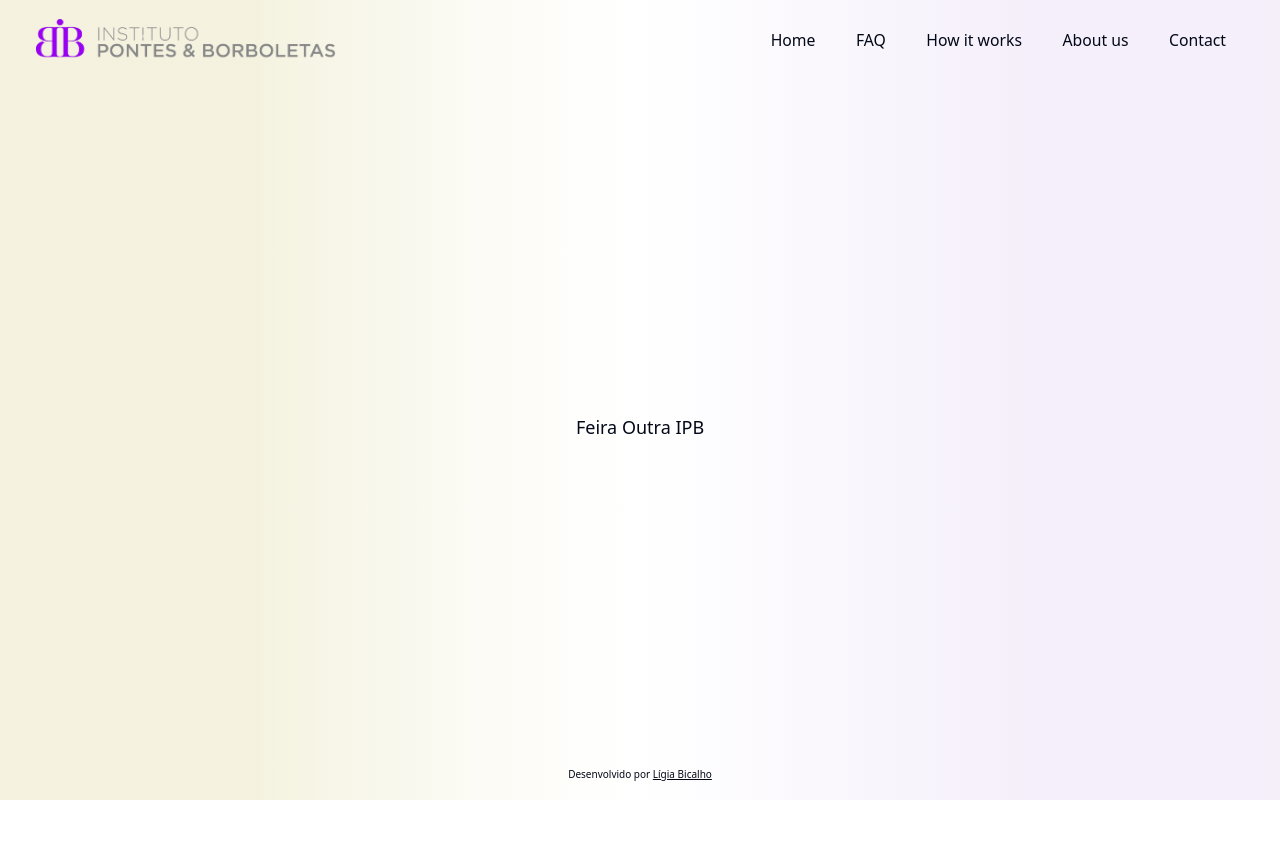
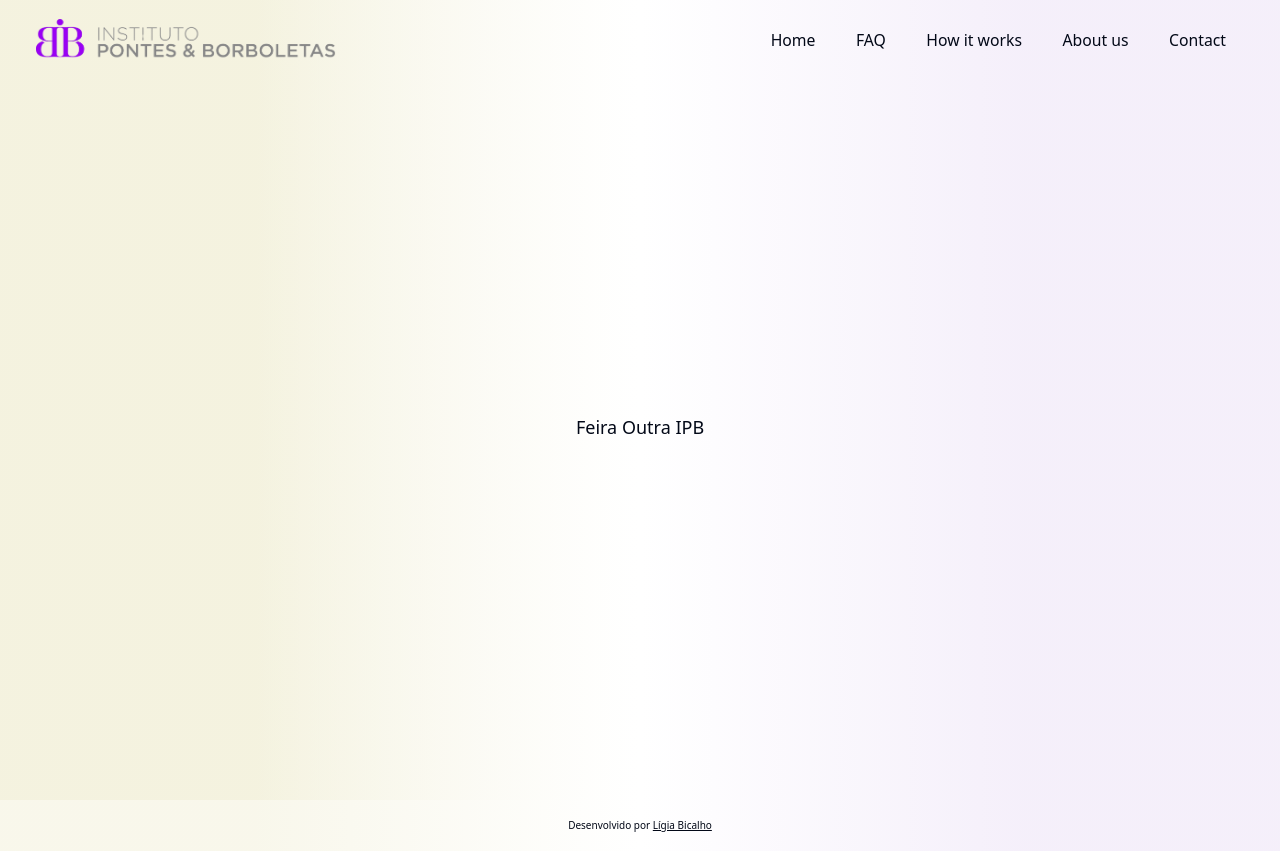
Before and after one commit to ligiabicalho/pontes-e-borboletas, a Next.js app: page / in a window 1280 px wide. Before the commit the page ends 800 px from the top, so only its background shows below. Built offline with nearby package versions, Linux system fonts and the light colour scheme; a web font is replaced by a local one.

Commit message:
refactor: updates Footer

```diff
--- a/src/components/Footer/Footer.tsx
+++ b/src/components/Footer/Footer.tsx
@@ -2,7 +2,7 @@ import React from "react";
 
 export function Footer() {
   return (
-    <div className="flex items-end justify-center w-full h-fit py-4 absolute bottom-0">
+    <div className="text-center bottom-0 w-full p-4">
       <p className="text-[10px]">
         Desenvolvido por{" "}
         <a
```
